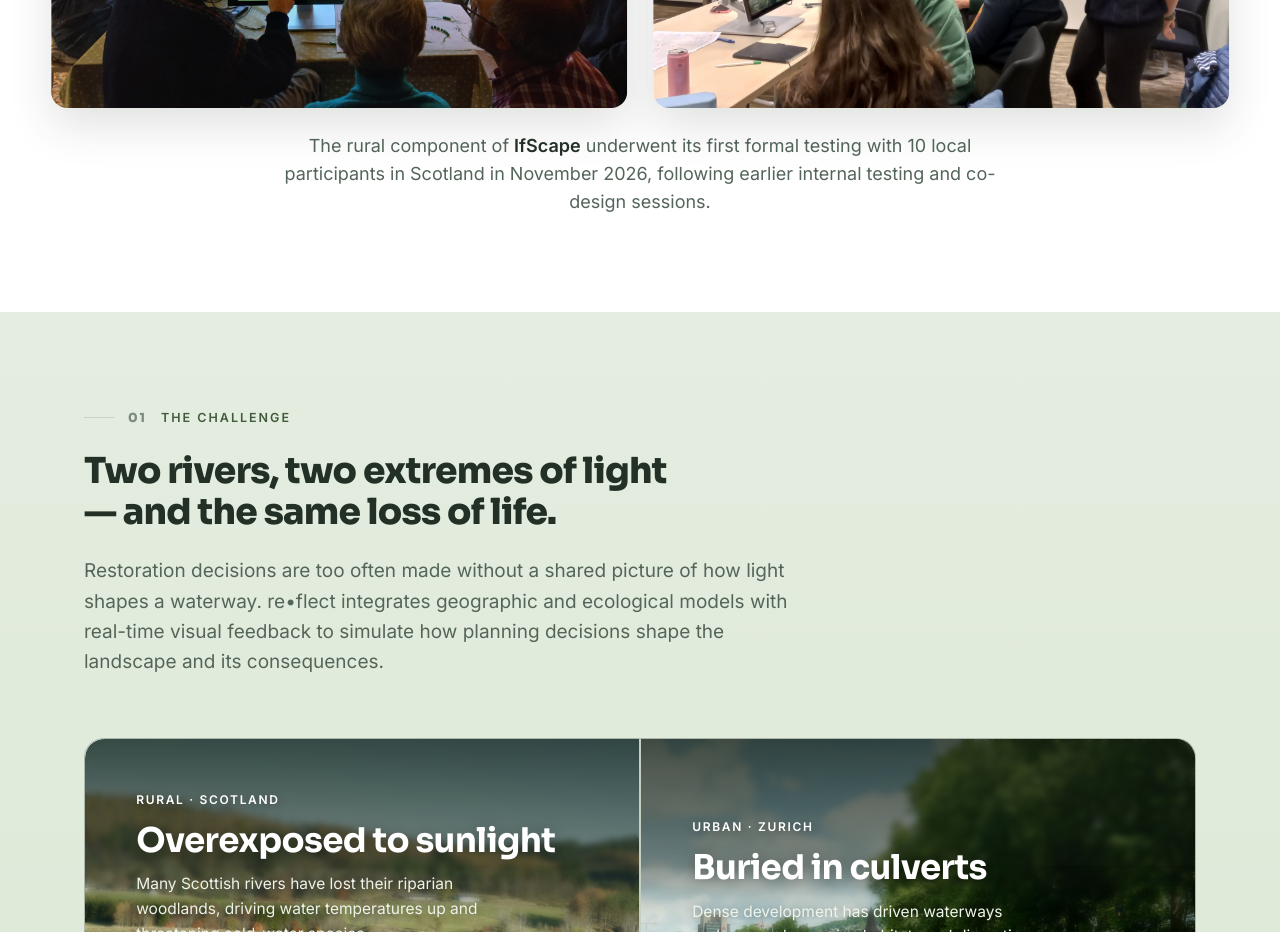
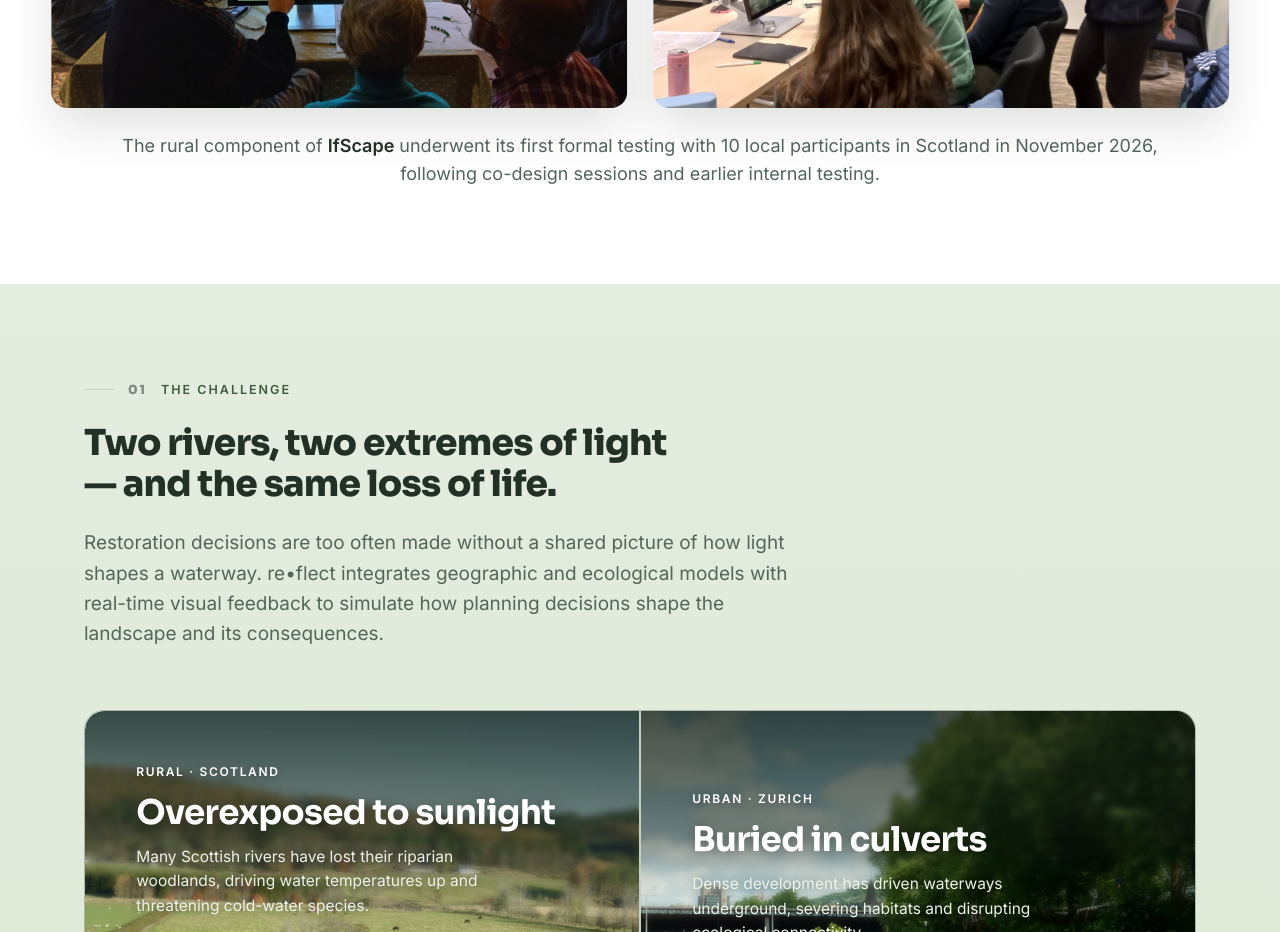
Before and after one commit to XuezhuZhai/re-flect, a plain HTML site: page index.html in a window 1280 px wide. Shown: the part 1160-2092 px from the top of the page. Drawn offline with Linux system fonts and the light colour scheme.

Commit message:
Fit news caption to two lines; reorder caption clauses
Co-Authored-By: Claude Opus 4.8 <noreply@anthropic.com>

```diff
--- a/index.html
+++ b/index.html
@@ -201,7 +201,7 @@
   .news-shot{flex:1 1 0;min-width:0;margin:0;border-radius:16px;overflow:hidden;aspect-ratio:16/9;
     box-shadow:0 18px 44px rgba(34,48,38,.14)}
   .news-shot img{width:100%;height:100%;object-fit:cover;display:block}
-  .news-caption{text-align:center;max-width:64ch;margin:clamp(20px,3vh,30px) auto 0;
+  .news-caption{text-align:center;max-width:92ch;margin:clamp(20px,3vh,30px) auto 0;
     font-size:clamp(15px,1.5vw,18px);font-weight:400;line-height:1.55;color:var(--muted)}
   .news-caption strong{font-weight:700;color:var(--ink)}
   @media(max-width:720px){
@@ -471,7 +471,7 @@
     <figure class="news-shot"><img src="assets/img/News/20261117_102249.jpg" alt="Participants testing the IfScape rural component" /></figure>
   </div>
   <div class="wrap">
-    <p class="news-caption reveal d2">The rural component of <strong>IfScape</strong> underwent its first formal testing with 10 local participants in Scotland in November 2026, following earlier internal testing and co-design sessions.</p>
+    <p class="news-caption reveal d2">The rural component of <strong>IfScape</strong> underwent its first formal testing with 10 local participants in Scotland in November 2026, following co-design sessions and earlier internal testing.</p>
   </div>
 </section>
 
```
